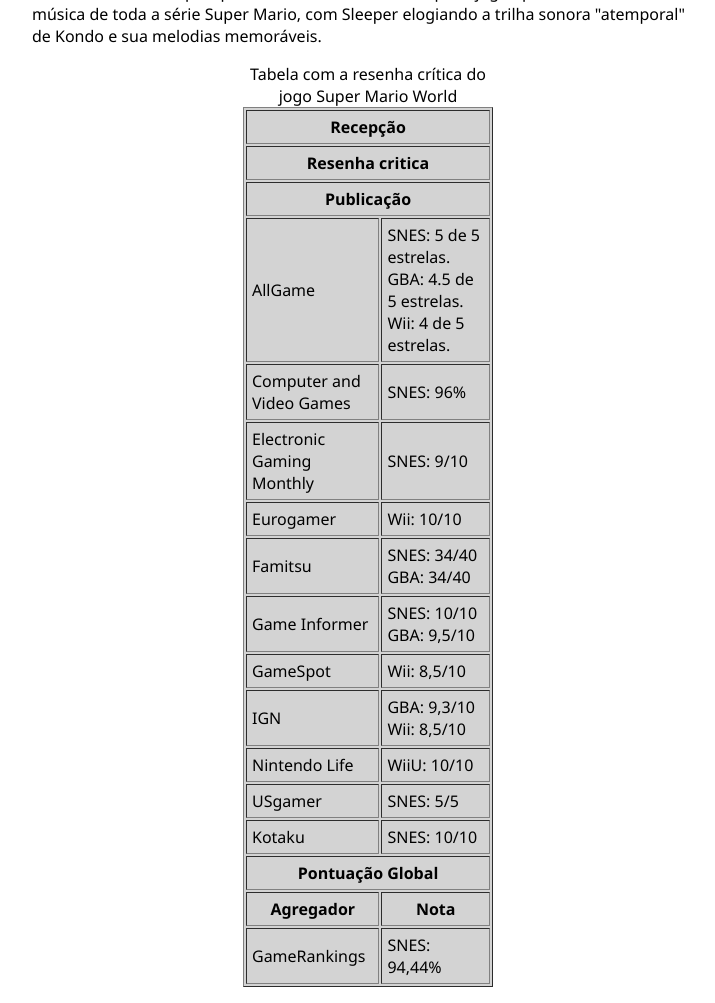
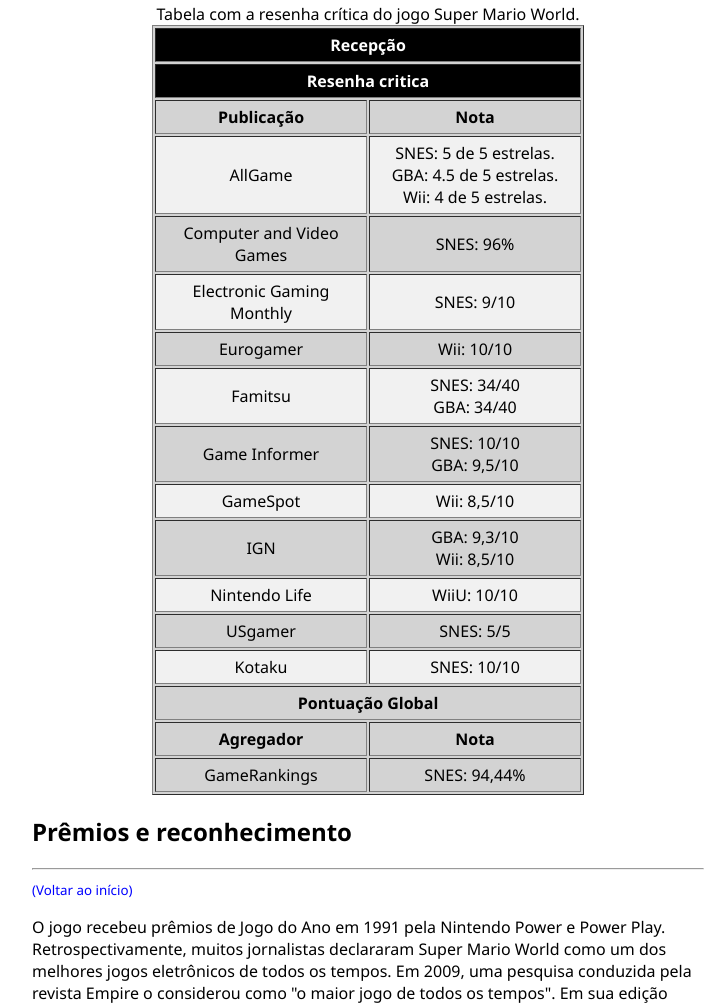
Before and after one commit to michellesass/dio-recriando-o-wikipedia-com-layout-moderno, a plain HTML site: page index.html in a window 1280 px wide. Shown: the part 8146-9149 px from the top of the page, without its empty margins (272-987 px from the left). Drawn offline with Linux system fonts and the light colour scheme.

Commit message:
conferindo os últimos detalhes

```diff
--- a/assets/css/style.css
+++ b/assets/css/style.css
@@ -71,7 +71,23 @@ form {
     background-color: yellow;
 }
 
-table {
-    border: 1;
-    width: 250;
+table thead th {
+    background-color: black;
+    color: white;
 }
+
+table tbody tr:nth-child(even) td {
+    background-color: #f1f1f1;
+}
+
+table tr:hover td {
+    background-color: darkgray;
+}
+
+table tbody{
+    text-align: center;
+}
+
+table tfoot{
+    text-align: center;
+}
--- a/index.html
+++ b/index.html
@@ -23,7 +23,6 @@
         </form>
     </header>
 
-
     <!-- Barra lateral -->
     <section class="content">
         <aside>
@@ -45,8 +44,6 @@
             </nav>
         </aside>
 
-
-
         <!-- Conteúdo principal -->
         <main>
             <h1><i>Super Mario World</i></h1>
@@ -62,8 +59,6 @@
             <figure class="image">
                 <img src="assets/images/supermario.png" width="400" alt="Capa norte-americana do jogo Super Mario World."/> <figcaption><small>Capa norte-americana do jogo Super Mario World, onde Mario aparece com uma capa montado em Yoshi. Na parte superior da imagem está escrito Super Mario World. Na parte inferior, Nintendo Entertainment System. E na lateral direita está escrito Nintendo, Explore Nine Worlds And 96 Levels Of Non Stop Action.</small></figcaption>
             </figure>
-
-            <br>
 
             <h2 id="jogabilidade">Jogabilidade</h2>
             <hr>
@@ -84,8 +79,6 @@
             <div class="iframe-container">
                 <iframe width="560" height="315" src="https://www.youtube.com/embed/uWQxu2o6Jcc?si=LH2l2DTCbVVzOUOZ" title="SUPER MARIO WORLD - Início de Gameplay do Clássico da Nintendo!" frameborder="0" allow="accelerometer; autoplay; clipboard-write; encrypted-media; gyroscope; picture-in-picture; web-share" referrerpolicy="strict-origin-when-cross-origin" allowfullscreen></iframe>
             </div>
-
-            <br>
 
             <h2 id="enredo">Enredo</h2>
             <hr>
@@ -137,100 +130,99 @@
 
             <p>O áudio do jogo também foi recebido positivamente pelos críticos. Swan acreditava que o jogo utilizava o chip PCM do SNES em seu potencial máximo, e tanto ele quanto Glancey concordaram que os seus efeitos sonoros eram "alucinantes". Thomas rotulou a trilha sonora como "mais um dos clássicos de Koji Kondo", mas, em retrospectiva, observou que não era tão memorável quanto seu trabalho anterior. Goyon elogiou a originalidade da trilha sonora do jogo e achou que a contribuição técnica do SNES permitiu que os jogadores desfrutassem de uma composição "globalmente magnífica". Tanto Goyon quanto Jason Schreier, da Kotaku, sentiram que seus efeitos sonoros rítmicos eram importantes e ajudaram a reforçar a atmosfera do jogo. Miller gostou do tom otimista da música de Super Mario World, e apreciou particularmente os efeitos sonoros ecoantes ouvidos quando Mario estava no submundo – um sentimento compartilhado por outros revisores. Tanto Sleeper quanto Navarro escreveram que o jogo apresentava a melhor música de toda a série Super Mario, com Sleeper elogiando a trilha sonora "atemporal" de Kondo e sua melodias memoráveis.</p>
 
-            <table summary = "Resenha crítica sobre o jogo Super Mario World, com as notas das avaliações feitas de acordo com os locais de publicação." border="1" width="250" cellpadding="5" align="center" style="background-color: lightgray;">
+            <table summary = "Resenha crítica sobre o jogo Super Mario World, com as notas das avaliações feitas de acordo com os locais de publicação." border="1" cellpadding="5" align="center" style="background-color: lightgray;">
 
-                <caption>Tabela com a resenha crítica do jogo Super Mario World</caption>
+                <caption>Tabela com a resenha crítica do jogo Super Mario World.</caption>
                 <thead>
-                    <tr>
+                    <tr id="1">
                         <th colspan="2">Recepção</th>
                     </tr>
-                    <tr>
+                    <tr id="2">
                         <th colspan="2">Resenha critica</th>
                     </tr>
                 </thead>
 
                 <tbody>
-                    <tr>
-                        <th colspan="2">Publicação</th>
+                    <tr id="3">
+                        <th title="Jornalismo de videogame é uma especialização do jornalismo que procura cobrir matérias relacionadas a videogames. O profissional especializado nessa área deve ter conhecimentos sobre jogos eletrônicos e seus termos, bem como, novidades dessa área do entretenimento.">Publicação</th>
+                        <th>Nota</th>
                     </tr>
 
-                    <tr>
-                        <td>AllGame</td>
-                        <td>SNES: 5 de 5 estrelas.
-                            GBA: 4.5 de 5 estrelas.
+                    <tr id="4">
+                        <td title="Allgame (antiga All Game Guide) foi uma base de dados on-line comercial sobre jogos eletrônicos. A empresa fez parte do grupo All Media Guide. O site foi descontinuado em 2014" style="width: 200px;">AllGame</td>
+                        <td style="width: 200px;">SNES: 5 de 5 estrelas. <br>
+                            GBA: 4.5 de 5 estrelas. <br>
                             Wii: 4 de 5 estrelas.</td>
                     </tr>
 
-                    <tr>
-                        <td>Computer and Video Games</td>
+                    <tr id="5">
+                        <td title="Computer and Video Games (CVG, C&VG ou C+VG) foi uma revista sobre jogos eletrônicos sediada no Reino Unido, que foi publicada em seu formato original entre 1981 e 2004. O website foi lançado em 1999, encerrando em fevereiro de 2015. Tornou-se a marca de mídia de jogos eletrônicos mais antiga do mundo">Computer and Video Games</td>
                         <td>SNES: 96%</td>
                     </tr>
 
-                    <tr>
-                        <td>Electronic Gaming Monthly</td>
+                    <tr id="6">
+                        <td title="Electronic Gaming Monthly (geralmente abreviado como EGM) é uma revista mensal de jogos eletrônicos americana. Oferece notícias sobre jogos eletrônicos, cobertura de eventos do setor, entrevistas com figuras da indústria, conteúdo editorial e análises de produtos.">Electronic Gaming Monthly</td>
                         <td>SNES: 9/10</td>
                     </tr>
 
-                    <tr>
-                        <td>Eurogamer</td>
+                    <tr id="7">
+                        <td title="Eurogamer é um site especializado em videogames com sede em Brighton, sul da Inglaterra. Publica notícias, análises, previews e entrevistas. Seu comando pertence à Eurogamer Network Ltd., criada em 1999 pelos irmãos Rupert e Nick Loman. O Eurogamer é, hoje, um dos mais importantes sites europeus relacionados a videogames.">Eurogamer</td>
                         <td>Wii: 10/10</td>
                     </tr>
 
-                    <tr>
-                        <td>Famitsu</td>
-                        <td>SNES: 34/40
+                    <tr id="8">
+                        <td title="Famitsu, anteriormente Famicom Tsūshin, é uma revista japonesa sobre videogames, publicada pela Kadokawa Game Linkage (anteriormente conhecida como Gzbrain). É a principal publicação semanal de games de todo o Japão, se destacando internacionalmente pelo seu sistema de notas, onde quatro avaliadores dão suas notas distintas a um determinado jogo.">Famitsu</td>
+                        <td>SNES: 34/40 <br>
                             GBA: 34/40</td>
                     </tr>
 
-                    <tr>
-                        <td>Game Informer</td>
-                        <td>SNES: 10/10
+                    <tr id="9">
+                        <td title="A Game Informer (também conhecida pela abreviatura GI) é uma revista estadunidense de publicação mensal especializada em videogames. Publica artigos, notícias, estratégias e análises dos jogos mais populares do momento, tanto para PC quanto para consoles.">Game Informer</td>
+                        <td>SNES: 10/10 <br>
                             GBA: 9,5/10</td>
                     </tr>
 
-                    <tr>
-                        <td>GameSpot</td>
+                    <tr id="10">
+                        <td title="O GameSpot é um site especializado em jogos eletrônicos que traz notícias, análises, previews, downloads e outras informações relevantes sobre os jogos lançados no mercado.">GameSpot</td>
                         <td>Wii: 8,5/10</td>
                     </tr>
 
-                    <tr>
-                        <td>IGN</td>
-                        <td>GBA: 9,3/10
+                    <tr id="11">
+                        <td title="IGNé um site americano de mídia de jogos eletrônicos e entretenimento operado pela IGN Entertainment Inc., uma subsidiária da Ziff Davis, Inc. A sede da empresa está localizada no distrito Soma de São Francisco e é liderada por seu ex-editor-chefe, Peer Schneider. Ele se concentra em jogos, filmes, televisão, quadrinhos, tecnologia e outras mídias.">IGN</td>
+                        <td>GBA: 9,3/10 <br>
                             Wii: 8,5/10</td>
                     </tr>
 
-                    <tr>
-                        <td>Nintendo Life</td>
+                    <tr id="12">
+                        <td title="Nintendo Life é um site focado em notícias e análises de produtos da Nintendo, incluindo jogos eletrônicos e software, pertencente e operada pela Nlife Media. Ele tem seções cobrindo títulos de Nintendo Switch, Wii U, Wii, Nintendo 3DS, Nintendo DSi, WiiWare, DSiWare e clássicos relançados através do Virtual Console da Nintendo.">Nintendo Life</td>
                         <td>WiiU: 10/10</td>
                     </tr>
 
-                    <tr>
-                        <td>USgamer</td>
+                    <tr id="13">
+                        <td title="Gamer Network (anteriormente Eurogamer Network) é um grupo de mídia britânico sediado em Brighton. Fundado em 1999 por Rupert e Nick Loman, ele é proprietário de marcas – especialmente sites editoriais – relacionados ao jornalismo de jogos eletrônicos e outros negócios dessa indústria. Seu site principal, Eurogamer, foi lançado ao mesmo tempo que a empresa.">USgamer</td>
                         <td>SNES: 5/5</td>
                     </tr>
 
-                    <tr>
-                        <td>Kotaku</td>
+                    <tr id="14">
+                        <td title="Kotaku é um blog que se foca em jogos eletrônicos. Ele faz parte da rede de sites 'Gawker', da Gawker Media, que também inclui Gizmodo, Lifehacker.com e Jezebel">Kotaku</td>
                         <td>SNES: 10/10</td>
                     </tr>
                 </tbody>
 
                 <tfoot>
-                    <tr>
+                    <tr id="15">
                         <th colspan="2">Pontuação Global</th>
                     </tr>
-                    <tr>
-                        <th>Agregador</th>
+                    <tr id="16">
+                        <th title="Um agregador de críticas (também podendo ser descrito como agregador de resenhas, agregador de reviews ou agregador de análises) é um sistema que reúne críticas de produtos e serviços como filmes, livros, jogos eletrônicos, softwares, hardwares, carros, entre outros. O sistema permite que usuários comparem facilmente várias críticas a um mesmo produto, com muitos agregadores calculando uma média do teor das revisões, geralmente baseada em um valor numérico que cada autor pode conferir a sua crítica.">Agregador</th>
                         <th>Nota</th>
                     </tr>
-                    <tr>
-                        <td>GameRankings</td>
+                    <tr id="17">
+                        <td title="GameRankings foi um website que se mantinha com a publicação de matérias sobre jogos eletrônicos e videogame de outros sites, combinando-as para apresentar uma nota média para cada jogo. Tal serviço feito também pode ser observado quanto aos sites Metacritic (também de propriedade da CNET) e GameStats. O site foi redirecionado para o Metacritic desde dezembro de 2019.">GameRankings</td>
                         <td>SNES: 94,44%</td>
                     </tr>
                 </tfoot>
             </table>
-
-            <br>
 
             <h2 id="premios">Prêmios e reconhecimento</h2>
             <hr>
@@ -294,8 +286,6 @@
             <iframe width="750" height="315" src="https://www.nintendo.co.jp/n02/shvc/mw/index.html" frameborder="0"></iframe>
         </main>
 
-
-
         <!-- Conteúdo secundário -->
         <aside>
             <h4>Artigos Relacionados</h4>
@@ -329,16 +319,14 @@
         </aside>
     </section>
 
-    <br>
-
     <!-- Rodapé -->
     <footer>
         <hr>
-        <p><small>Esta página foi editada pela última vez às 10h24min de 21 de março de 2024.</small></p>
+        <p><small>Esta página foi editada pela última vez às 14h15min de 25 de março de 2024.</small></p>
         <p><small>Texto retirado da página oficial do Wikipedia, como referenciado nas Referências Bibliográficas, para a realização do projeto "Recriando o Wikipedia com Layout Moderno", da DIO.me.</small></p>
     </footer>
 
-
+    <!--JavaScript código para a barra de pesquisa com mark-->
     <script>
         function searchText() {
             var searchTerm = document.getElementById("search").value;
```
